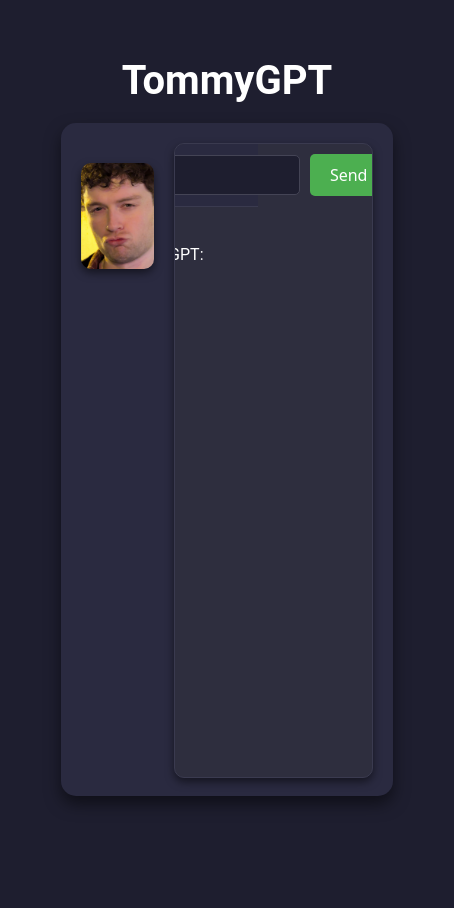
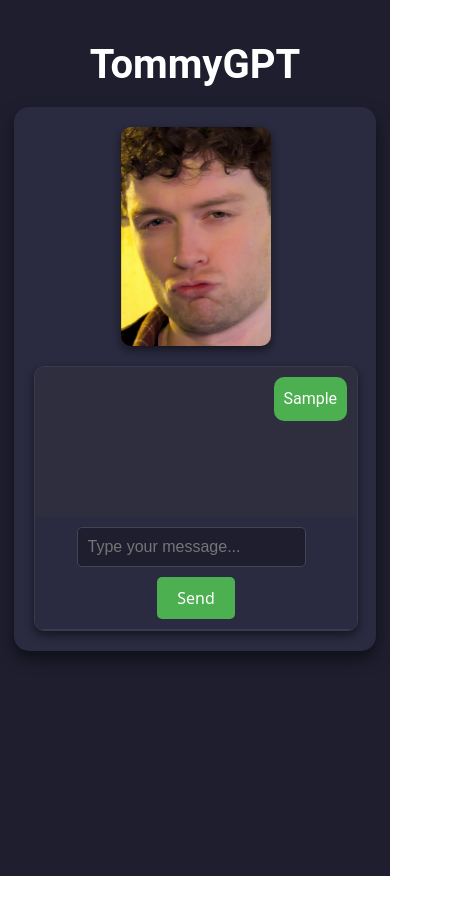
Before and after one commit to maxrworsley/tommygpt, a React (Vite) app: page / in a window 390 px wide. Both pictures are taken after typing "Sample" into the empty fields and a click on the button "Send". Shown: the whole page, 454 px wide, since content can reach past the window. After the commit the page ends 876 px from the top, so only its background shows below. Built offline with nearby package versions, Linux system fonts and the light colour scheme; no server answers.

Commit message:
chat interface

```diff
--- a/src/App.css
+++ b/src/App.css
@@ -1,15 +1,20 @@
+body {
+	background-color: #1e1e2f; /* Dark background */
+}
+
 /* Root container */
 #root {
   margin: 0 auto;
-  padding: 2rem;
-  width: 100vw; /* Full viewport width */
-  height: 100vh; /* Full viewport height */
+  padding: 1rem;
+  width: 100vh; /* Full width */
+  height: 100vh; /* Full height */
   display: flex;
   flex-direction: column; /* Stack elements vertically */
   align-items: center;
   justify-content: flex-start; /* Align content to the top */
   text-align: center;
   background-color: #1e1e2f; /* Dark background */
+  overflow-x: hidden; /* Prevent horizontal scrolling */
 }
 
 .logo {
@@ -87,16 +92,19 @@
   justify-content: center;
   gap: 20px;
   padding: 20px;
-  width: 75%; /* Take up 75% of the page width */
-  height: 75%; /* Take up 75% of the page height */
+  width: 100%; /* Full width */
+  max-width: 1200px; /* Limit the width on larger screens */
+  height: auto; /* Allow height to adjust based on content */
   background-color: #2a2a40; /* Slightly lighter dark background */
   border-radius: 15px;
   box-shadow: 0 8px 16px rgba(0, 0, 0, 0.5); /* Softer shadow */
+  flex-wrap: wrap; /* Allow wrapping for smaller screens */
 }
 
 /* Image styling */
 .tommy-image {
   width: 25%; /* Image takes up 25% of the container width */
+  max-width: 200px; /* Limit the size on larger screens */
   height: auto;
   border-radius: 10px;
   box-shadow: 0 4px 8px rgba(0, 0, 0, 0.5); /* Subtle shadow */
@@ -108,7 +116,8 @@
   flex-direction: column;
   justify-content: flex-start;
   width: 70%; /* Chat window takes up 70% of the container width */
-  height: 100%; /* Full height of the container */
+  max-width: 600px; /* Limit the width on larger screens */
+  height: auto; /* Allow height to adjust based on content */
   border: 1px solid #3a3a4f; /* Dark border */
   border-radius: 10px;
   background-color: #2e2e3e; /* Slightly lighter dark background */
@@ -167,13 +176,70 @@
 /* Chat display area for responses */
 .chat-display {
   flex: 1;
-  padding: 20px;
+  padding: 10px;
   overflow-y: auto; /* Enable scrolling for long responses */
   font-family: 'Roboto', sans-serif;
   font-size: 16px;
   color: #ffffff; /* Light text color */
   background-color: #2e2e3e; /* Slightly lighter dark background */
-  height: 200px; /* Set a fixed height */
-  max-height: 200px; /* Prevent it from growing beyond this height */
-  box-sizing: border-box; /* Include padding in the height calculation */
+  box-sizing: border-box; /* Include padding in height calculation */
+  display: flex;
+  flex-direction: column;
+  gap: 10px; /* Add spacing between messages */
 }
+
+/* User message styling */
+.user-message {
+  align-self: flex-end;
+  background-color: #4caf50; /* Green for user messages */
+  color: #ffffff;
+  padding: 10px;
+  border-radius: 10px;
+  max-width: 70%;
+  word-wrap: break-word;
+}
+
+/* AI message styling */
+.ai-message {
+  align-self: flex-start;
+  background-color: #444455; /* Darker background for AI messages */
+  color: #ffffff;
+  padding: 10px;
+  border-radius: 10px;
+  max-width: 70%;
+  word-wrap: break-word;
+}
+
+/* Media query for mobile devices */
+@media (max-width: 768px) {
+  .app-container {
+    flex-direction: column; /* Stack the image and chat window vertically */
+    width: 90%; /* Take up more width on smaller screens */
+    height: auto; /* Allow height to adjust based on content */
+    gap: 10px; /* Reduce gap between elements */
+  }
+
+  .tommy-image {
+    width: 50%; /* Reduce image size on mobile */
+    max-width: 150px; /* Limit the size on smaller screens */
+    margin: 0 auto 10px; /* Center the image horizontally and add spacing below */
+    display: block; /* Ensure the image behaves as a block element */
+  }
+
+  .chat-container {
+    width: 100%; /* Chat window takes full width on mobile */
+  }
+
+  .chat-input-container {
+    flex-direction: column; /* Stack input and button vertically */
+    gap: 10px; /* Add spacing between input and button */
+  }
+
+  .chat-display {
+    min-height: 150px; /* Allow the chat box to grow dynamically */
+    max-height: 50vh; /* Limit the height to 50% of the viewport */
+    overflow-y: auto; /* Enable scrolling for long responses */
+    padding: 10px; /* Add padding for better readability */
+    box-sizing: border-box; /* Include padding in height calculation */
+  }
+}
--- a/src/App.tsx
+++ b/src/App.tsx
@@ -7,18 +7,23 @@ import TommyAiAngry from './assets/TommyAi_Angry.png'
 
 function App() {
   const [chatResponse, setChatResponse] = useState('')
-  const [displayedResponse, setDisplayedResponse] = useState('') // For typewriter effect
   const [userInput, setUserInput] = useState('')
   const [tommyImage, setTommyImage] = useState(TommyImage)
   const [loading, setLoading] = useState(false)
+  const [messages, setMessages] = useState<{ sender: 'user' | 'ai'; text: string }[]>([]) // Chat history
 
   type AIResponse = {
     response: string
   }
 
   const aiFunction = async () => {
+    if (!userInput.trim()) return // Prevent empty submissions
+
+    // Add the user's message to the chat history
+    setMessages((prev) => [...prev, { sender: 'user', text: userInput }])
+    setUserInput('') // Clear the input field
+
     setLoading(true)
-    setDisplayedResponse('') // Reset displayedResponse before starting the typewriter effect
     await fetch('/api/', {
       method: 'POST',
       headers: {
@@ -27,7 +32,12 @@ function App() {
       body: JSON.stringify({ userInput }),
     })
       .then((res) => res.json() as Promise<{ aiResponse: AIResponse }>)
-      .then((data) => setChatResponse(data.aiResponse.response))
+      .then((data) => {
+        const response = data.aiResponse.response
+        setChatResponse(response)
+        // Add the AI's response to the chat history
+        setMessages((prev) => [...prev, { sender: 'ai', text: response }])
+      })
       .finally(() => setLoading(false))
   }
 
@@ -36,51 +46,60 @@ function App() {
   }
 
   useEffect(() => {
-    switch (true) {
-      case chatResponse.startsWith('[Happy]'):
-        setTommyImage(TommyAiHappy)
-        break
-      case chatResponse.startsWith('[Sad]'):
-        setTommyImage(TommyAiSad)
-        break
-      case chatResponse.startsWith('[Angry]'):
-        setTommyImage(TommyAiAngry)
-        break
-      default:
-        setTommyImage(TommyImage)
+    if (!chatResponse) return
+
+    // Extract the first word from the AI response
+    const [firstWord, ...rest] = chatResponse.split(' ')
+    const remainingResponse = rest.join(' ')
+
+    // Determine the image based on the first word
+
+    if (firstWord.toLowerCase().includes('happy')) {
+      setTommyImage(TommyAiHappy)
+    } else if (firstWord.toLowerCase().includes('sad')) {
+      setTommyImage(TommyAiSad)
+    } else if (firstWord.toLowerCase().includes('angry')) {
+      setTommyImage(TommyAiAngry)
+    } else {
+      setTommyImage(TommyImage)
     }
-  }, [chatResponse])
 
-  // Typewriter effect
-  useEffect(() => {
-    if (!chatResponse) return // Prevent running the effect if chatResponse is empty
-
-    let index = 0
-    const trimmedResponse = chatResponse.split(' ').slice(1).join(' ')
-    setDisplayedResponse('') // Reset displayedResponse when chatResponse changes
-    const interval = setInterval(() => {
-      if (index < trimmedResponse.length) {
-        setDisplayedResponse((prev) => prev + trimmedResponse[index-1])
-        index++
-      } else {
-        clearInterval(interval)
-      }
-    }, 50) // Adjust typing speed here (50ms per character)
-
-    return () => clearInterval(interval) // Cleanup interval on unmount or new response
+    // Update the AI message in the chat history without the first word
+    setMessages((prev) =>
+      prev.map((message, index) =>
+        index === prev.length - 1 && message.sender === 'ai'
+          ? { ...message, text: remainingResponse }
+          : message
+      )
+    )
   }, [chatResponse])
 
   return (
     <>
-      <h1 className="app-heading">TommyGPT</h1> {/* Keep the heading at the top */}
+      <h1 className="app-heading">TommyGPT</h1>
       <div className="app-container">
         <img src={tommyImage} alt="Tommy" className="tommy-image" />
         <div className="chat-container">
+          <div className="chat-display">
+            {messages.map((message, index) => (
+              <div
+                key={index}
+                className={`chat-message ${message.sender === 'user' ? 'user-message' : 'ai-message'}`}
+              >
+                {message.text}
+              </div>
+            ))}
+          </div>
           <div className="chat-input-container">
             <input
               type="text"
               placeholder="Type your message..."
               onChange={handleInputChange}
+              onKeyDown={(e) => {
+                if (e.key === 'Enter') {
+                  aiFunction() // Trigger the submit function when Enter is pressed
+                }
+              }}
               value={userInput}
               aria-label="user input"
               className="chat-input"
@@ -94,9 +113,6 @@ function App() {
               {loading ? '...' : 'Send'}
             </button>
           </div>
-          <div className="chat-display">
-            <p>TommyGPT: {displayedResponse}</p> {/* Chat response display */}
-          </div>
         </div>
       </div>
     </>
```
